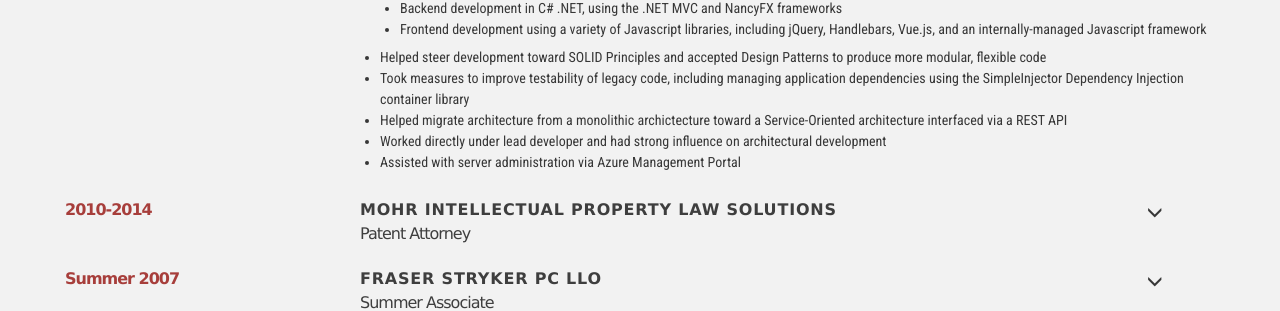
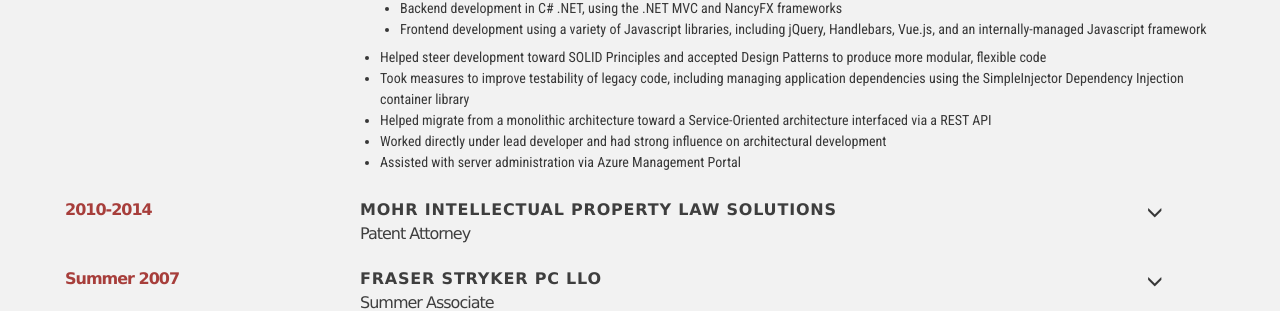
Before and after one commit to clebens/clebens.github.io, a Jekyll site: the page built from resume/index.html, in a window 1280 px wide and 900 px high. Shown: the part 339-650 px from the top of the window. Built offline with Jekyll 4.4.1, drawn with Linux system fonts in a browser that asks for light colours.

Commit message:
Fixed a couple grammatical / typo issues

```diff
--- a/_data/jobs.yml
+++ b/_data/jobs.yml
@@ -9,7 +9,7 @@
                     </ul>",
 				"Helped steer development toward SOLID Principles and accepted Design Patterns to produce more modular, flexible code",
 				"Took measures to improve testability of legacy code, including managing application dependencies using the SimpleInjector Dependency Injection container library",
-				"Helped migrate architecture from a monolithic archictecture toward a Service-Oriented architecture interfaced via a REST API",
+				"Helped migrate from a monolithic architecture toward a Service-Oriented architecture interfaced via a REST API",
                 "Worked directly under lead developer and had strong influence on architectural development",
 				"Assisted with server administration via Azure Management Portal"]
 
```
